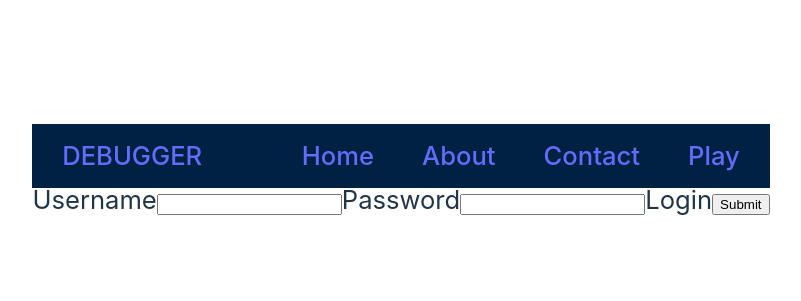
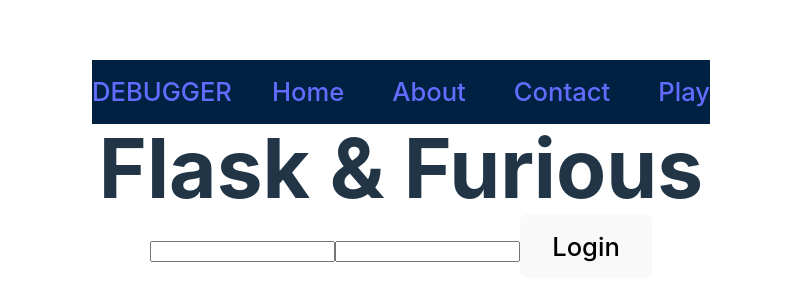
Before and after one commit to Flask-and-Furious/client_side, a React (Vite) app: page /login in a window 1280 px wide. Shown: the part 231-532 px from the top of the page, without its empty margins (239-1040 px from the left). Built offline with nearby package versions, Linux system fonts and the light colour scheme.

Commit message:
edit file to pass props

```diff
--- a/src/pages/Login/index.jsx
+++ b/src/pages/Login/index.jsx
@@ -1,18 +1,25 @@
 import React from "react";
 
-import { Title, Input } from "../../components"
+import { Title, Input, Button } from "../../components";
 
 function Login() {
   return (
     <div>
-            <Title>Insert App Name</Title>
+      <Title title="Flask & Furious" />
       <form>
+        <Input name="username" id="username" type="text" text="Username" />
+        <Input name="password" id="password" type="password" text="Password" />
+        <Button text="Login" />
+      </form>
+
+      {/* <Title>Insert App Name</Title> */}
+      {/* <form>
         <Input type="text" name="username">Username</Input>
         <Input type="password" name="password">Password</Input>
         <Input type="submit" name="login">Login</Input>
-            </form>
+      </form> */}
     </div>
-    )
+  );
 }
 
-export default Login
+export default Login;
```
Lines whose indentation alone changed are shown as unchanged.
